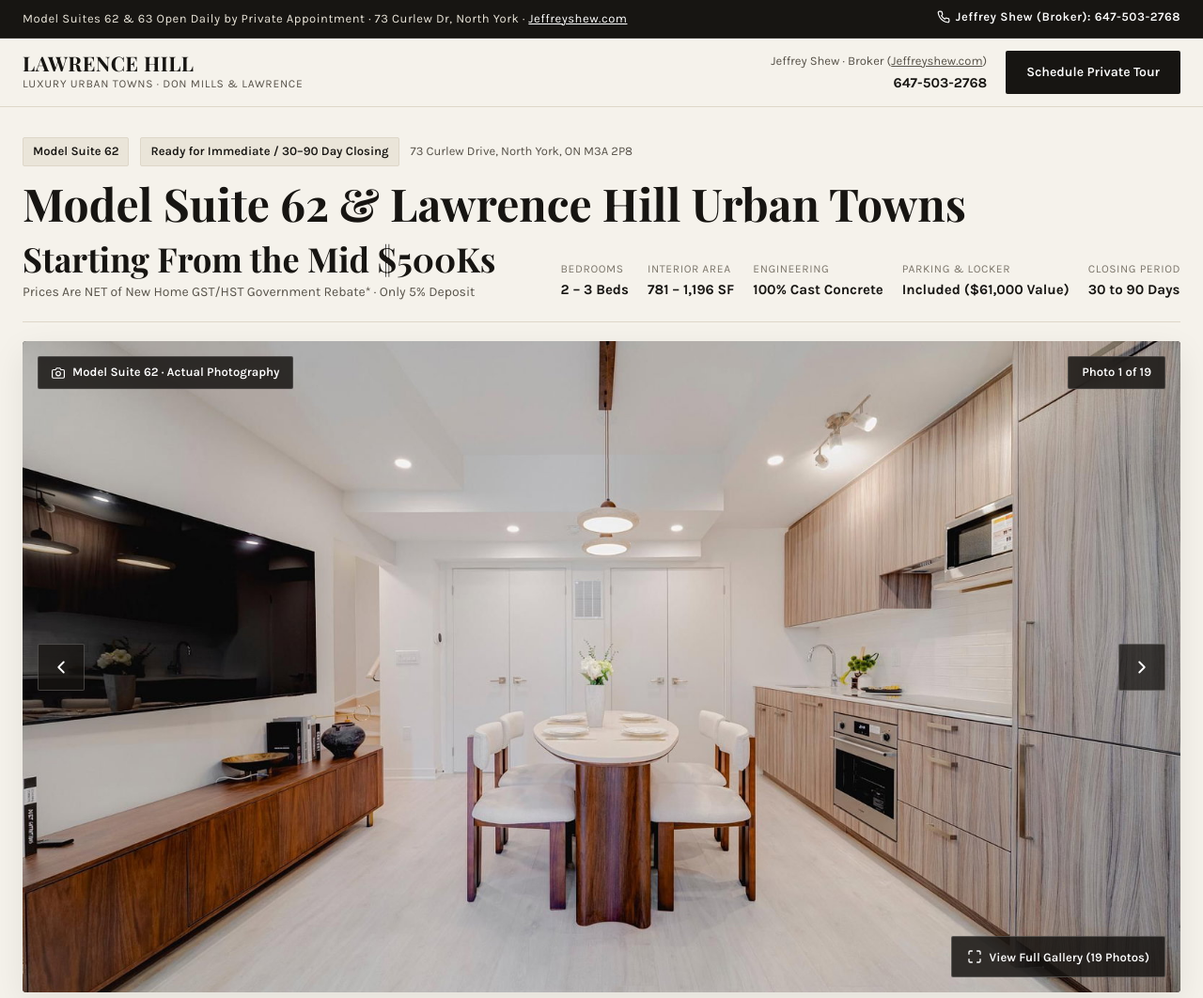
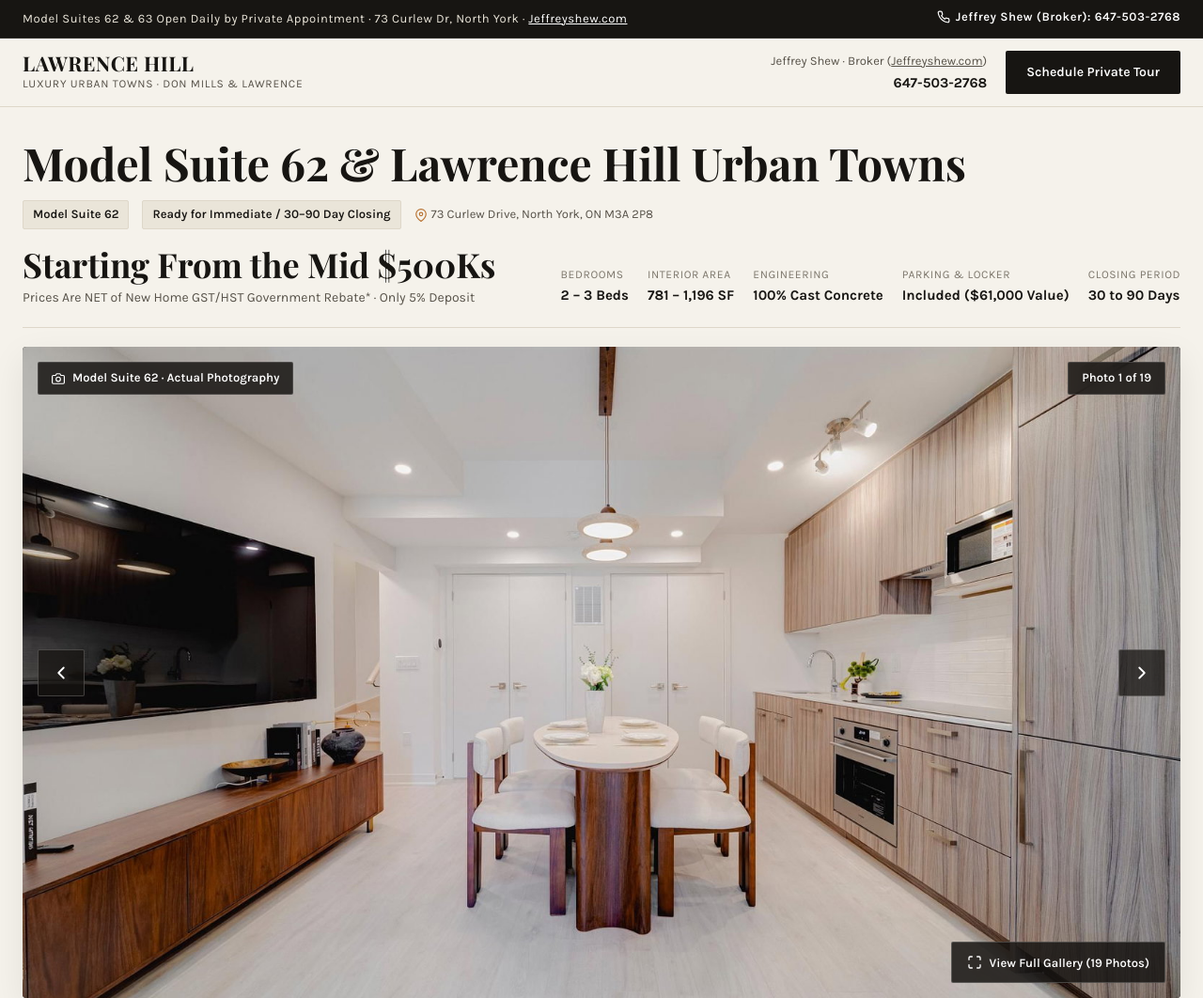
Before and after one commit to fko-job/lawrence-hill-landing, a website: page public/index.html in a window 1280 px wide. Shown: the top 1062 px of the page at 94% size. Drawn offline with nearby package versions, Linux system fonts and the light colour scheme; a web font is replaced by a local one.

Commit message:
refactor: move meta strip below property headline to eliminate header clutter

```diff
--- a/public/index.html
+++ b/public/index.html
@@ -175,12 +175,15 @@
     <!-- Property Header -->
     <section class="property-header" aria-labelledby="property-heading">
       <div class="container">
+        <h1 id="property-heading" class="property-title">Model Suite 62 &amp; Lawrence Hill Urban Towns</h1>
         <div class="listing-meta-strip">
           <span class="meta-tag">Model Suite 62</span>
           <span class="meta-tag">Ready for Immediate / 30&ndash;90 Day Closing</span>
-          <span>73 Curlew Drive, North York, ON M3A 2P8</span>
+          <span class="meta-address">
+            <svg width="14" height="14" viewBox="0 0 24 24" fill="none" stroke="currentColor" stroke-width="2" stroke-linecap="round" stroke-linejoin="round" aria-hidden="true" style="vertical-align: -2px; margin-right: 4px; color: #b87333;"><path d="M21 10c0 7-9 13-9 13s-9-6-9-13a9 9 0 0 1 18 0z"></path><circle cx="12" cy="10" r="3"></circle></svg>
+            73 Curlew Drive, North York, ON M3A 2P8
+          </span>
         </div>
-        <h1 id="property-heading" class="property-title">Model Suite 62 &amp; Lawrence Hill Urban Towns</h1>
         <div class="property-subhead">
           <div class="pricing-display">
             <span class="price-main">Starting From the Mid $500Ks</span>
--- a/public/styles.css
+++ b/public/styles.css
@@ -203,10 +203,16 @@ img {
   display: flex;
   flex-wrap: wrap;
   align-items: center;
-  gap: 12px;
+  gap: 10px 14px;
   font-size: 0.8125rem;
   color: var(--color-ink-muted);
-  margin-bottom: 12px;
+  margin-top: 4px;
+  margin-bottom: 18px;
+}
+.meta-address {
+  display: inline-flex;
+  align-items: center;
+  color: var(--color-ink-muted);
 }
 .meta-tag {
   background: var(--color-surface-subtle);
```
